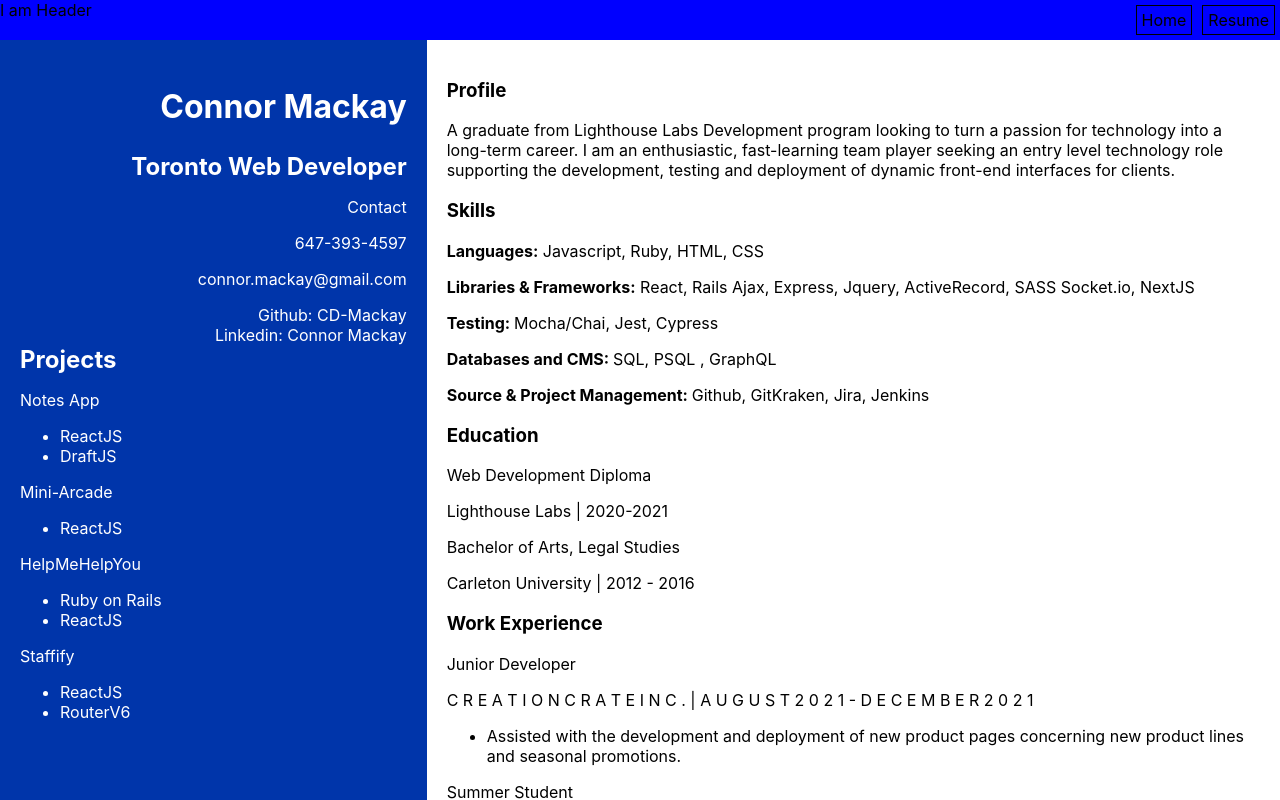
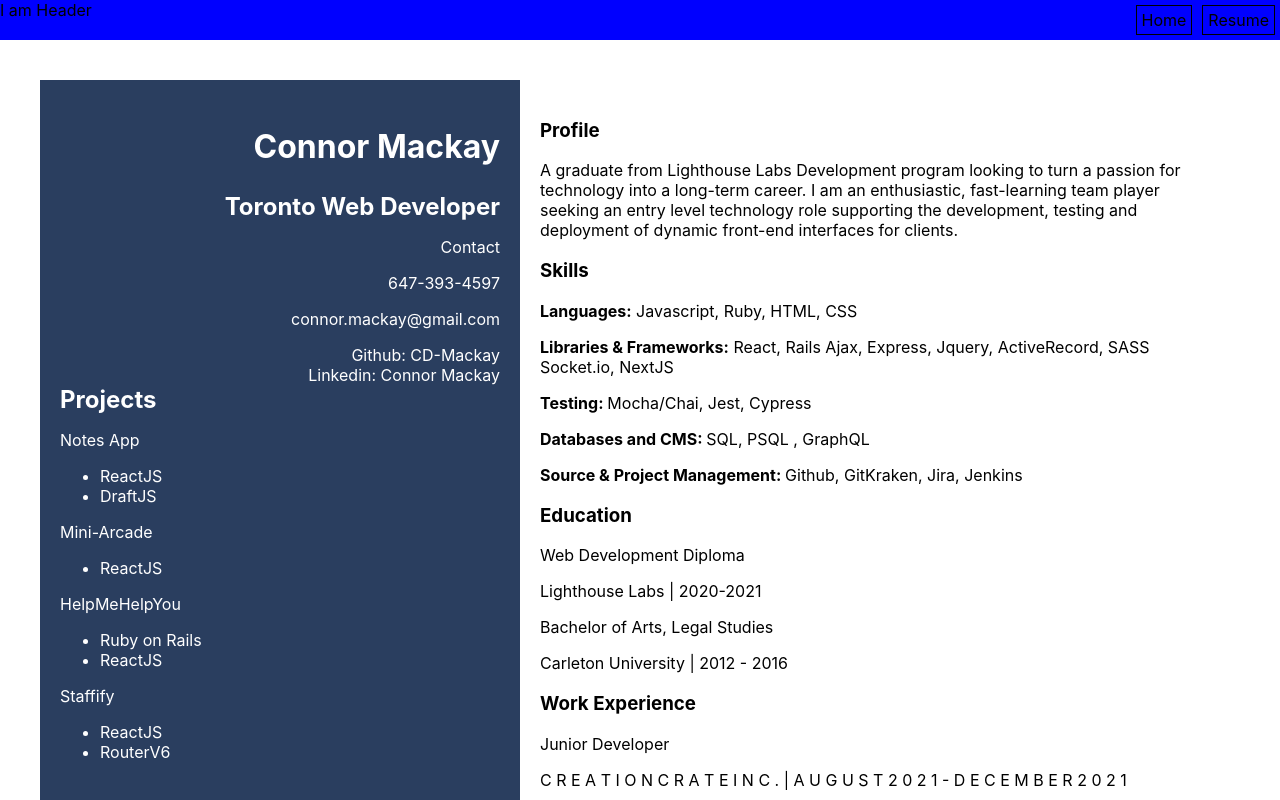
Before and after one commit to CD-Mackay/personal_site, a Next.js app: page /resume in a window 1280 px wide. Shown: the top 800 px of the page. Built offline with nearby package versions, Linux system fonts and the light colour scheme.

Commit message:
adjust color scheme on resume

```diff
--- a/Components/ResumeDoc/ResumeDoc.module.css
+++ b/Components/ResumeDoc/ResumeDoc.module.css
@@ -1,6 +1,7 @@
 .page {
   display: grid;
-  grid-template-columns: 1fr 2fr;
+  grid-template-columns: 2fr 3fr;
+  padding: 40px;
 }
 
 .projects {
@@ -8,7 +9,7 @@
 }
 
 .contact {
-  background-color: #0035aa;
+  background-color: #2a3e5f;
   color: white;
   text-align: right;
   padding: 20px;
```
